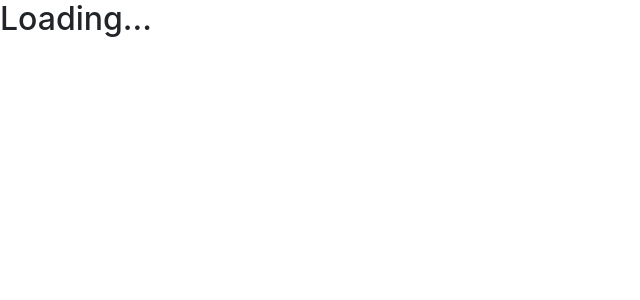
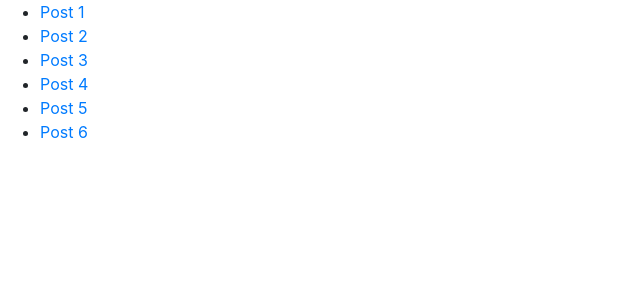
Before and after one commit to endorphin82/test, a React (Create React App) app: page / in a window 1280 px wide. Shown: the top 300 px of the page, without its empty margins (0-640 px from the left). Built offline with nearby package versions, Linux system fonts and the light colour scheme; data requests are answered from the project's data file.

Commit message:
05-add_reselect

```diff
--- a/package.json
+++ b/package.json
@@ -17,7 +17,8 @@
     "react-scripts": "3.0.1",
     "reactstrap": "^8.0.1",
     "redux": "^4.0.4",
-    "redux-thunk": "^2.3.0"
+    "redux-thunk": "^2.3.0",
+    "reselect": "^4.0.0"
   },
   "scripts": {
     "start": "concurrently \"npm run server\" \"npm run dev",
--- a/src/components/ArticleList.js
+++ b/src/components/ArticleList.js
@@ -3,6 +3,7 @@ import { loadAllArticles } from "../AC";
 import { connect } from "react-redux";
 import Loader from "./Loader";
 import { NavLink } from "react-router-dom";
+import { ArticleSelector } from "../selectors";
 
 class ArticleList extends Component {
 
@@ -15,17 +16,17 @@ class ArticleList extends Component {
     const { articles, loading } = this.props;
     if (!loading) return <Loader/>;
     console.log(articles);
-    // const articleElements = articles.map((article) => <li key={article.id}>
-    //   <NavLink
-    //     to={`/articles/${article.id}`}
-    //     activeStyle={{ color: "tomato" }}>
-    //     {article.name}
-    //   </NavLink>
-    // </li>);
+    const articleElements = articles.map((article) => <li key={article.postId}>
+      <NavLink
+        to={`/articles/${article.postId}`}
+        activeStyle={{ color: "tomato" }}>
+        {article.name}
+      </NavLink>
+    </li>);
 
     return (
       <ul>
-        {/*{articleElements}*/}
+        {articleElements}
       </ul>
     );
   }
@@ -33,7 +34,7 @@ class ArticleList extends Component {
 
 export default connect((state) => {
   return {
-    articles: state.posts,
+    articles: ArticleSelector(state),
     loading: state.articles.loading,
   };
 }, { loadAllArticles })(ArticleList);
--- a/src/reducer/articles.js
+++ b/src/reducer/articles.js
@@ -28,7 +28,7 @@ export default (articleState = defaultState, action) => {
     case LOAD_ALL_ARTICLES + SUCCESS:
       return articleState
         .update('entities', entities => entities.merge(arrToMap(response, ArticleRecord)))
-        .set("loading", false)
+        .set("loading", true)
         .set("loaded", true);
 
     case LOAD_ALL_ARTICLES + FAILURE:
--- /dev/null
+++ b/src/selectors/index.js
@@ -0,0 +1,8 @@
+import { createSelector } from "reselect";
+import { mapToArr } from "../helpers";
+
+const articlesGetter = state => state.articles.entities;
+
+export const ArticleSelector = createSelector(articlesGetter, articles => {
+  return mapToArr(articles);
+});
```
